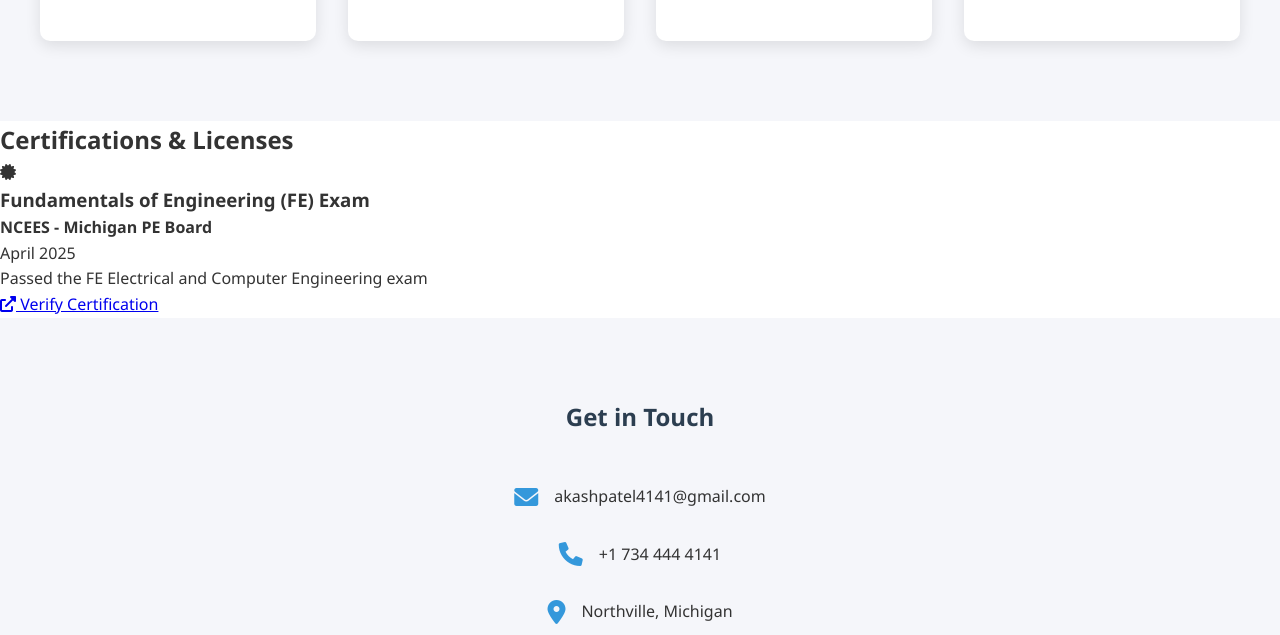
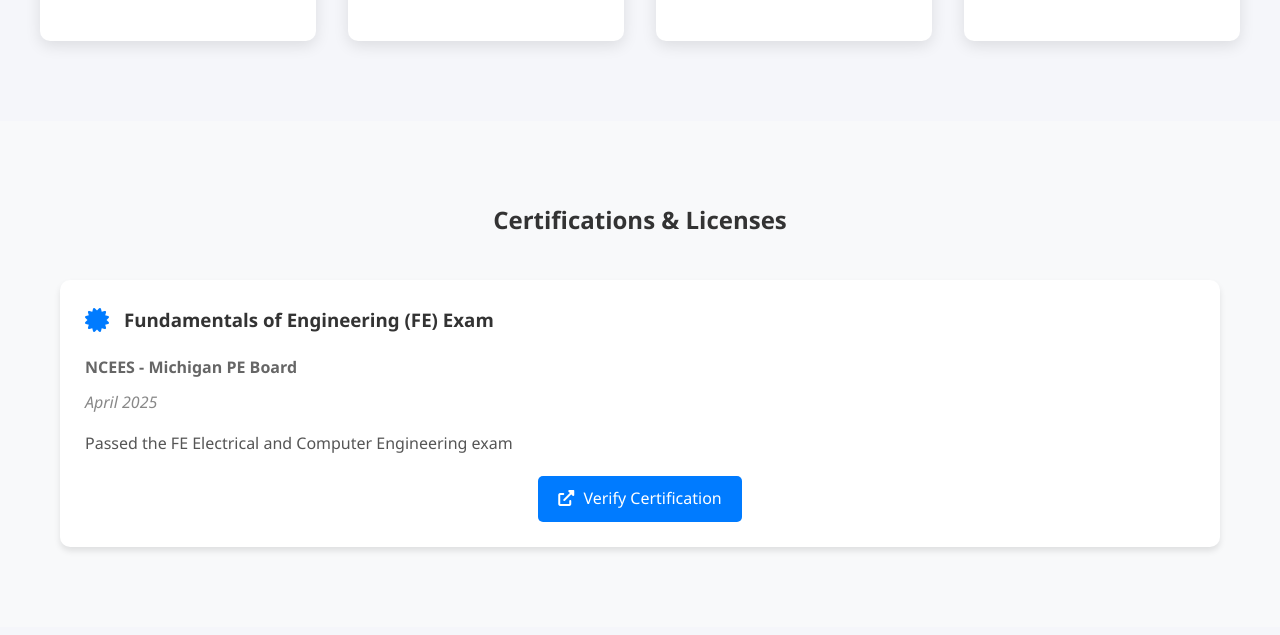
Before and after one commit to acash13/acash13.github.io, a plain HTML site: page index.html in a window 1280 px wide. Shown: the part 4129-4764 px from the top of the page. Drawn offline with Linux system fonts and the light colour scheme.

Commit message:
Update styles.css

```diff
--- a/styles.css
+++ b/styles.css
@@ -750,3 +750,92 @@ footer {
         grid-template-columns: 1fr;
     }
 }
+
+/* Certifications Section */
+.certifications {
+    padding: 80px 0;
+    background-color: #f8f9fa;
+}
+
+.certifications h2 {
+    text-align: center;
+    margin-bottom: 40px;
+    color: #333;
+}
+
+.certifications-grid {
+    display: grid;
+    grid-template-columns: repeat(auto-fit, minmax(300px, 1fr));
+    gap: 30px;
+    max-width: 1200px;
+    margin: 0 auto;
+    padding: 0 20px;
+}
+
+.certification-card {
+    background: white;
+    border-radius: 10px;
+    box-shadow: 0 4px 6px rgba(0, 0, 0, 0.1);
+    padding: 25px;
+    transition: transform 0.3s ease;
+}
+
+.certification-card:hover {
+    transform: translateY(-5px);
+}
+
+.certification-header {
+    display: flex;
+    align-items: center;
+    margin-bottom: 20px;
+}
+
+.certification-header i {
+    font-size: 24px;
+    color: #007bff;
+    margin-right: 15px;
+}
+
+.certification-header h3 {
+    margin: 0;
+    color: #333;
+}
+
+.certification-content h4 {
+    color: #666;
+    margin: 10px 0;
+}
+
+.certification-content .date {
+    color: #888;
+    font-style: italic;
+    margin-bottom: 15px;
+}
+
+.certification-details {
+    color: #555;
+    line-height: 1.6;
+    margin-bottom: 20px;
+}
+
+.verification-link {
+    text-align: center;
+}
+
+.verification-button {
+    display: inline-block;
+    padding: 10px 20px;
+    background-color: #007bff;
+    color: white;
+    text-decoration: none;
+    border-radius: 5px;
+    transition: background-color 0.3s ease;
+}
+
+.verification-button:hover {
+    background-color: #0056b3;
+}
+
+.verification-button i {
+    margin-right: 5px;
+}
```
